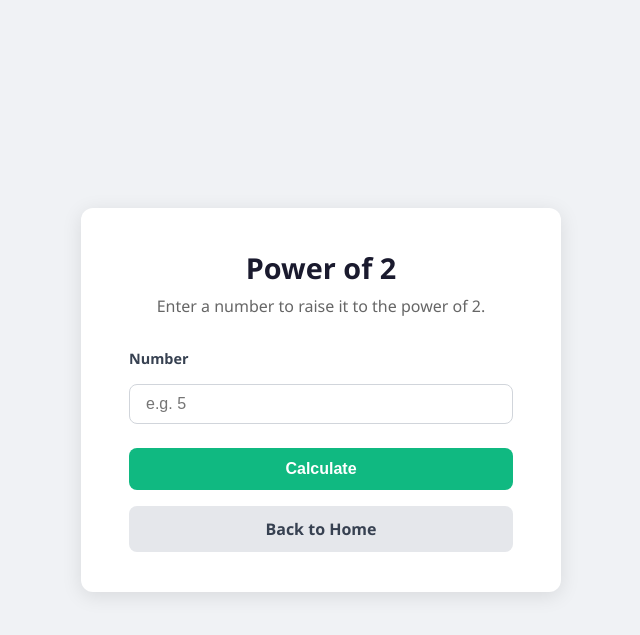
After one commit to Esen-Q1-2026-Arquitectura-Software/py-flask-docker-test, a Flask app: page /power in a window 1280 px wide. The commit adds this page. Shown: the top 635 px of the page, without its empty margins (319-959 px from the left). Run offline with Flask 3, Linux system fonts and the light colour scheme.

Commit message:
new feature

```diff
--- a/main.py
+++ b/main.py
@@ -13,7 +13,7 @@ def add():
     if request.method == "POST":
         a = float(request.form["a"])
         b = float(request.form["b"])
-        result = a + b + 2
+        result = a + b
         return redirect(url_for("result", action="Addition", a=a, b=b, result=result))
     return render_template("add.html")
 
@@ -23,9 +23,18 @@ def multiply():
     if request.method == "POST":
         a = float(request.form["a"])
         b = float(request.form["b"])
-        result = a * b * 2
+        result = a * b
         return redirect(url_for("result", action="Multiplication", a=a, b=b, result=result))
     return render_template("multiply.html")
+
+
+@app.route("/power", methods=["GET", "POST"])
+def power():
+    if request.method == "POST":
+        a = float(request.form["a"])
+        result = a ** 2
+        return redirect(url_for("result", action="Power", a=a, result=result))
+    return render_template("power.html")
 
 
 @app.route("/result")
--- a/templates/base.html
+++ b/templates/base.html
@@ -70,6 +70,11 @@
             color: #fff;
         }
 
+        .btn-tertiary {
+            background: #10b981;
+            color: #fff;
+        }
+
         .btn-back {
             background: #e5e7eb;
             color: #374151;
--- a/templates/index.html
+++ b/templates/index.html
@@ -8,5 +8,6 @@
     <div class="btn-group">
         <a href="{{ url_for('add') }}" class="btn btn-primary">Add Two Numbers</a>
         <a href="{{ url_for('multiply') }}" class="btn btn-secondary">Multiply Two Numbers</a>
+        <a href="{{ url_for('power') }}" class="btn btn-tertiary">Number to the Power of 2</a>
     </div>
 {% endblock %}
--- /dev/null
+++ b/templates/power.html
@@ -0,0 +1,16 @@
+{% extends "base.html" %}
+
+{% block title %}Number to the Power of 2{% endblock %}
+
+{% block content %}
+    <h1>Power of 2</h1>
+    <p class="subtitle">Enter a number to raise it to the power of 2.</p>
+    <form method="POST" action="{{ url_for('power') }}">
+        <div class="form-group">
+            <label for="a">Number</label>
+            <input type="number" id="a" name="a" step="any" placeholder="e.g. 5" required />
+        </div>
+        <button type="submit" class="btn btn-tertiary" style="width:100%;">Calculate</button>
+    </form>
+    <a href="{{ url_for('index') }}" class="btn btn-back" style="width:100%; margin-top:1rem; display:block;">Back to Home</a>
+{% endblock %}
--- a/templates/result.html
+++ b/templates/result.html
@@ -4,6 +4,11 @@
 
 {% block content %}
     <h1>Result</h1>
+    {% if action == "Power" %}
+        <p class="result-detail">{{ action }} of <strong>{{ a }}</strong></p>
+        <div class="result-value">{{ result }}</div>
+        <p class="result-detail">{{ a }}² = {{ result }}</p>
+    {% else %}
         <p class="result-detail">{{ action }} of <strong>{{ a }}</strong> and <strong>{{ b }}</strong></p>
         <div class="result-value">{{ result }}</div>
         <p class="result-detail">
@@ -13,5 +18,6 @@
                 {{ a }} &times; {{ b }} = {{ result }}
             {% endif %}
         </p>
+    {% endif %}
     <a href="{{ url_for('index') }}" class="btn btn-back" style="width:100%; display:block;">Back to Home</a>
 {% endblock %}
```
Also changed, not shown: tests/test_app.py (+59 -0 lines). Lines whose indentation alone changed are shown as unchanged.
